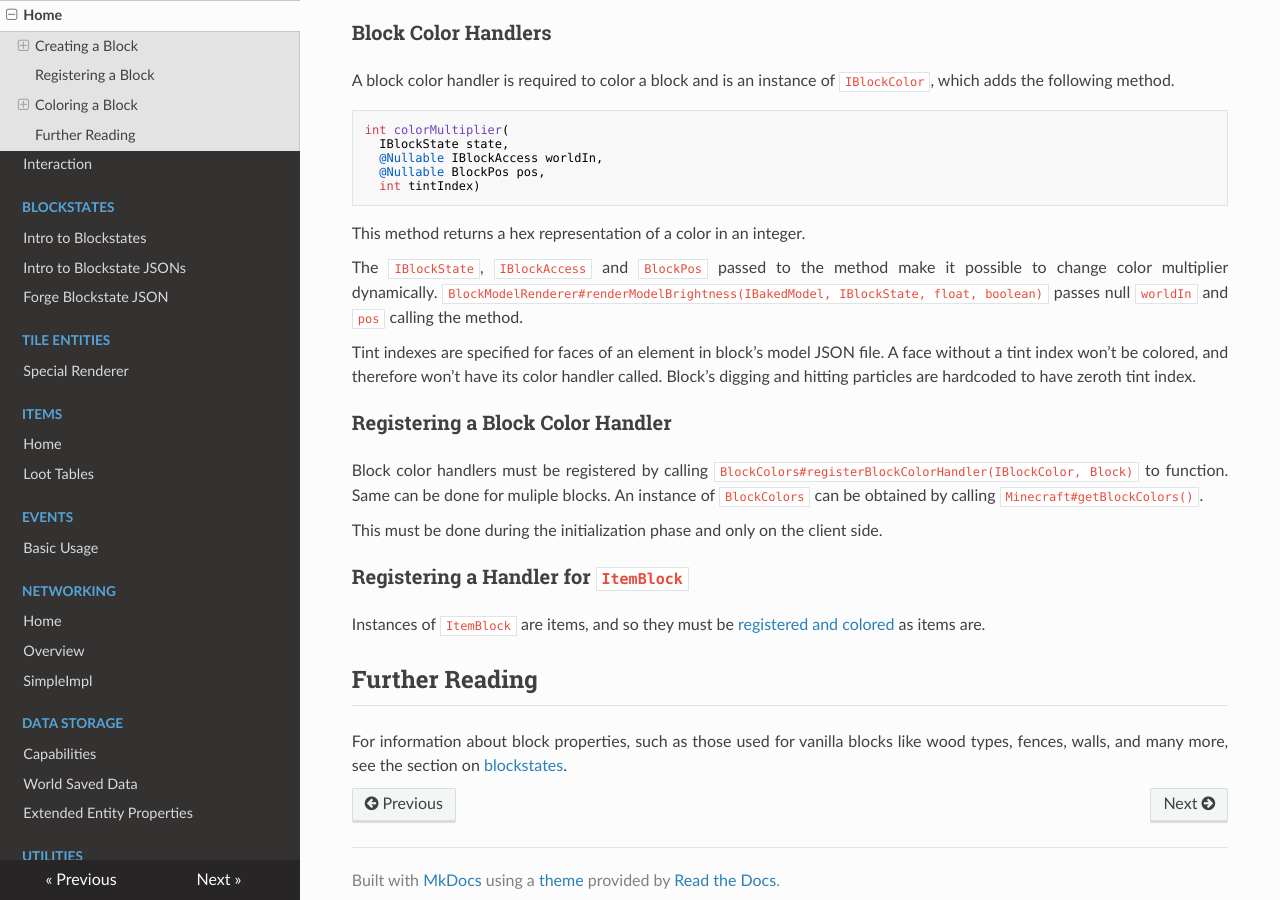
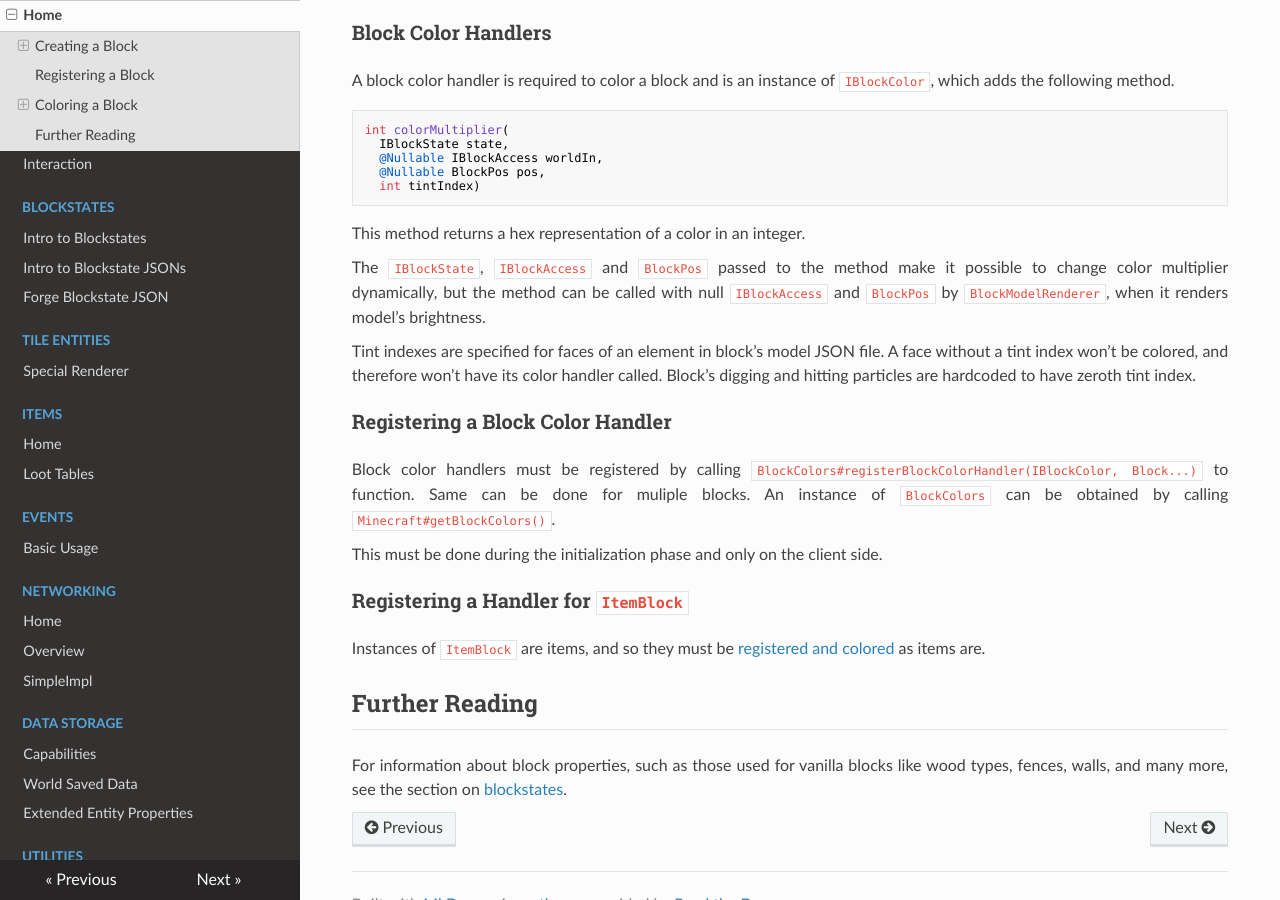
Before and after one commit to MinecraftForge/Documentation, an MkDocs documentation site: the page built from docs/blocks/blocks.md, in a window 1280 px wide and 900 px high, scrolled down 1741 px. Built offline with MkDocs 1.6.1, drawn with Linux system fonts in a browser that asks for light colours; nearby versions of some CDN libraries; old or Windows-style settings are respelled for this version of MkDocs.

Commit message:
Final version of block coloring
I suppose

```diff
--- a/docs/blocks/blocks.md
+++ b/docs/blocks/blocks.md
@@ -54,19 +54,19 @@ int colorMultiplier(
 
 This method returns a hex representation of a color in an integer.
 
-The `IBlockState`, `IBlockAccess` and `BlockPos` passed to the method make it possible to change color multiplier dynamically. `BlockModelRenderer#renderModelBrightness(IBakedModel, IBlockState, float, boolean)` passes null `worldIn` and `pos` calling the method.
+The `IBlockState`, `IBlockAccess` and `BlockPos` passed to the method make it possible to change color multiplier dynamically, but the method can be called with null `IBlockAccess` and `BlockPos` by `BlockModelRenderer`, when it renders model's brightness.
 
 Tint indexes are specified for faces of an element in block's model JSON file. A face without a tint index won't be colored, and therefore won't have its color handler called. Block's digging and hitting particles are hardcoded to have zeroth tint index.
 
 ### Registering a Block Color Handler
 
-Block color handlers must be registered by calling `BlockColors#registerBlockColorHandler(IBlockColor, Block)` to function. Same can be done for muliple blocks. An instance of `BlockColors` can be obtained by calling `Minecraft#getBlockColors()`.
+Block color handlers must be registered by calling `BlockColors#registerBlockColorHandler(IBlockColor, Block...)` to function. Same can be done for muliple blocks. An instance of `BlockColors` can be obtained by calling `Minecraft#getBlockColors()`.
 
 This must be done during the initialization phase and only on the client side.
 
 ### Registering a Handler for `ItemBlock`
 
-Instances of `ItemBlock` are items, and so they must be [registered and colored](../items/items.md#coloring-an-item) as items are.
+Instances of `ItemBlock` are items, and so they must be [registered and colored][] as items are.
 
 Further Reading
 ---------------
```
Also changed, not shown: other parts of docs/blocks/blocks.md (+1 -0 lines).
